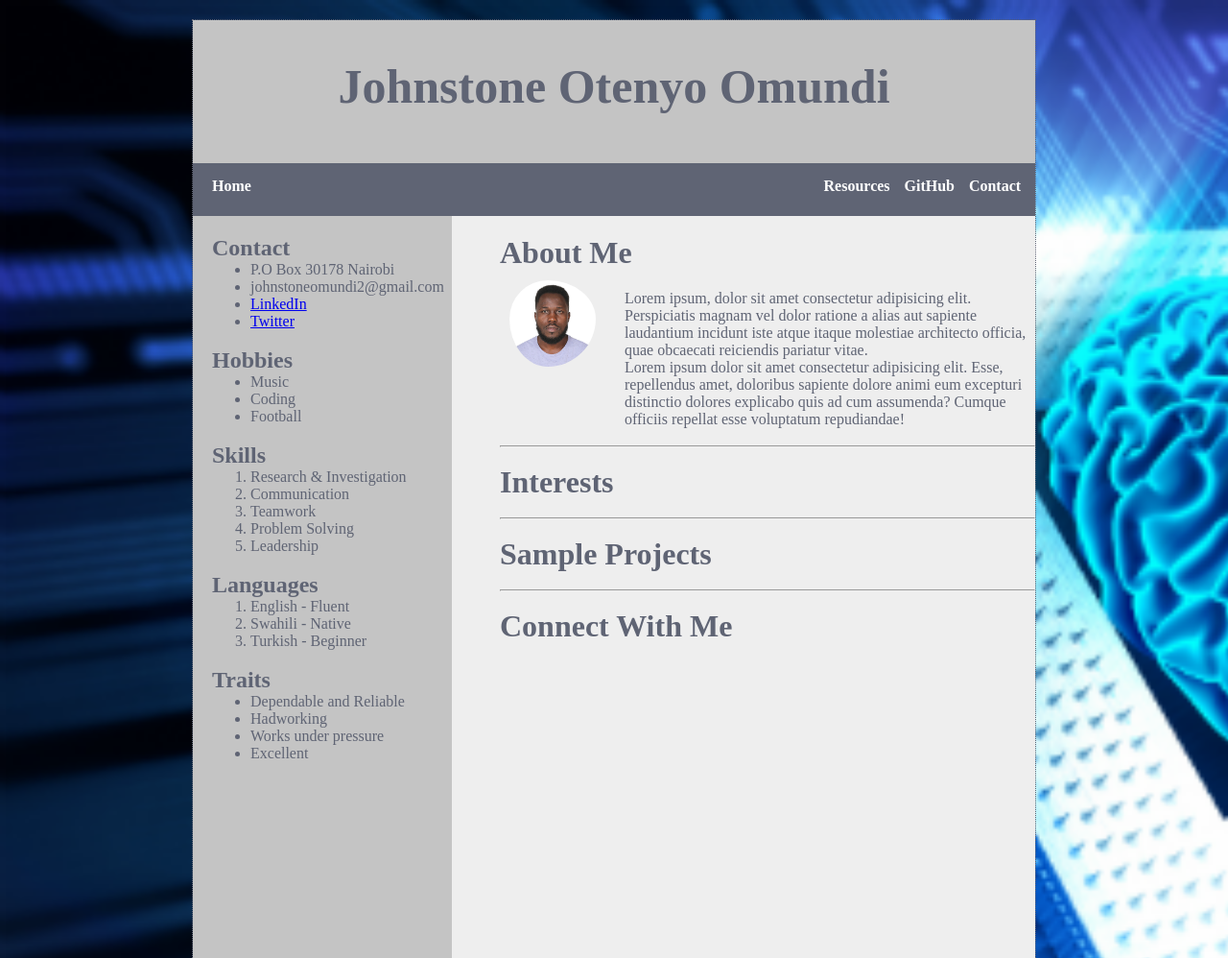
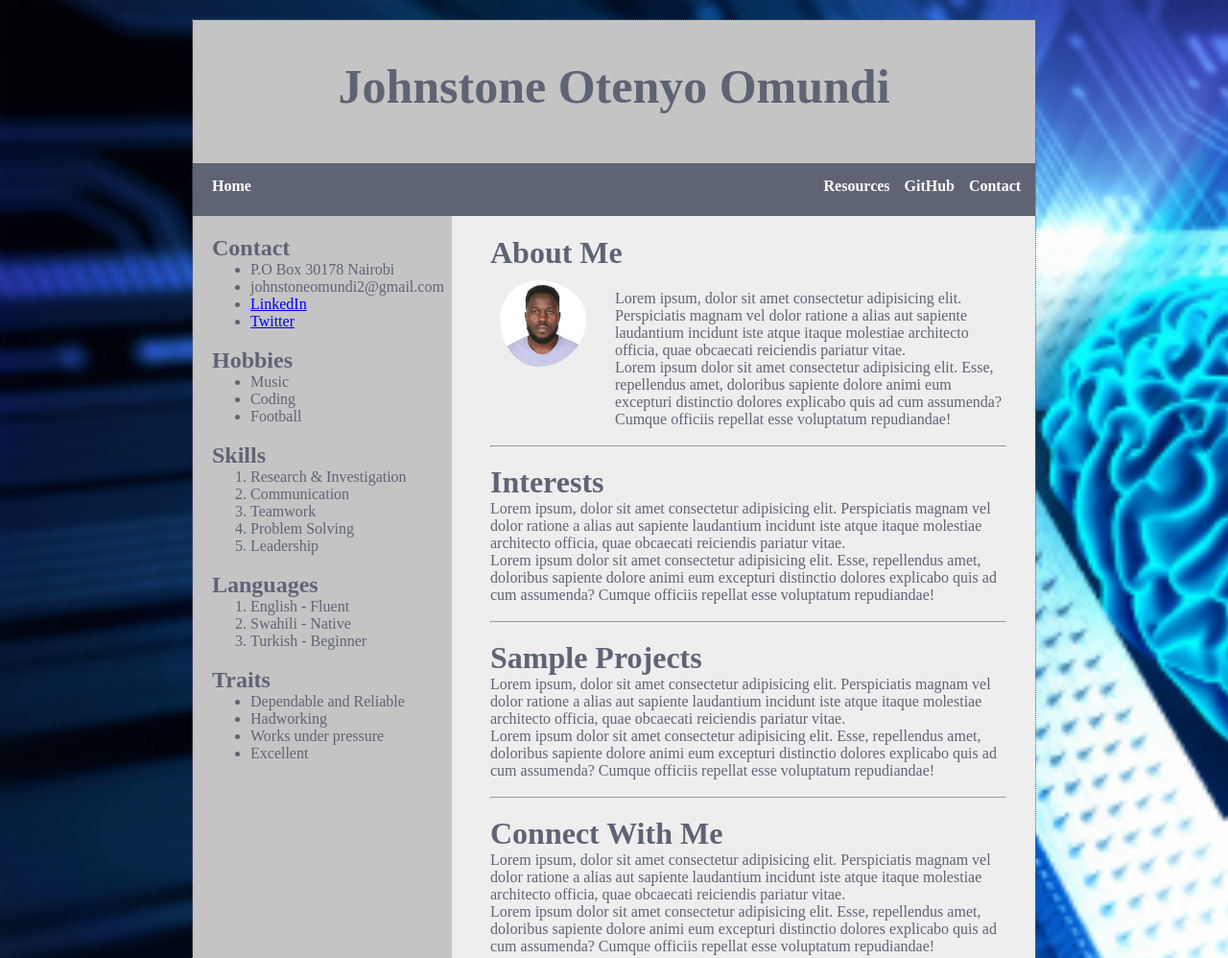
Before and after one commit to o-tenyo/portfolio-landing-page, a plain HTML site: page index.html in a window 1280 px wide. Shown: the top 998 px of the page at 96% size. Drawn offline with Linux system fonts and the light colour scheme.

Commit message:
Added more sections to the right column

```diff
--- a/index.html
+++ b/index.html
@@ -91,12 +91,18 @@
             </div><br><hr><br>
             <div class="interests">
                 <h1 class="heading">Interests</h1>
+                <p>Lorem ipsum, dolor sit amet consectetur adipisicing elit. Perspiciatis magnam vel dolor ratione a alias aut sapiente laudantium incidunt iste atque itaque molestiae architecto officia, quae obcaecati reiciendis pariatur vitae.</p>
+                <p>Lorem ipsum dolor sit amet consectetur adipisicing elit. Esse, repellendus amet, doloribus sapiente dolore animi eum excepturi distinctio dolores explicabo quis ad cum assumenda? Cumque officiis repellat esse voluptatum repudiandae!</p>
             </div><br><hr><br>
             <div class="projects">
                 <h1 class="heading">Sample Projects</h1>
+                <p>Lorem ipsum, dolor sit amet consectetur adipisicing elit. Perspiciatis magnam vel dolor ratione a alias aut sapiente laudantium incidunt iste atque itaque molestiae architecto officia, quae obcaecati reiciendis pariatur vitae.</p>
+                <p>Lorem ipsum dolor sit amet consectetur adipisicing elit. Esse, repellendus amet, doloribus sapiente dolore animi eum excepturi distinctio dolores explicabo quis ad cum assumenda? Cumque officiis repellat esse voluptatum repudiandae!</p>
             </div><br><hr><br>
             <div class="connect">
                 <h1 class="heading">Connect With Me</h1>
+                <p>Lorem ipsum, dolor sit amet consectetur adipisicing elit. Perspiciatis magnam vel dolor ratione a alias aut sapiente laudantium incidunt iste atque itaque molestiae architecto officia, quae obcaecati reiciendis pariatur vitae.</p>
+                <p>Lorem ipsum dolor sit amet consectetur adipisicing elit. Esse, repellendus amet, doloribus sapiente dolore animi eum excepturi distinctio dolores explicabo quis ad cum assumenda? Cumque officiis repellat esse voluptatum repudiandae!</p>
             </div>
         </div>
     </div>
--- a/style.css
+++ b/style.css
@@ -62,7 +62,8 @@ h3{
 
 .right-strip{
     padding-top: 20px;
-    padding-left: 320px;
+    padding-left: 310px;
+    padding-right: 30px;
     height: 1000px;
     /* float: right; */
     background-color: #eee;
```
